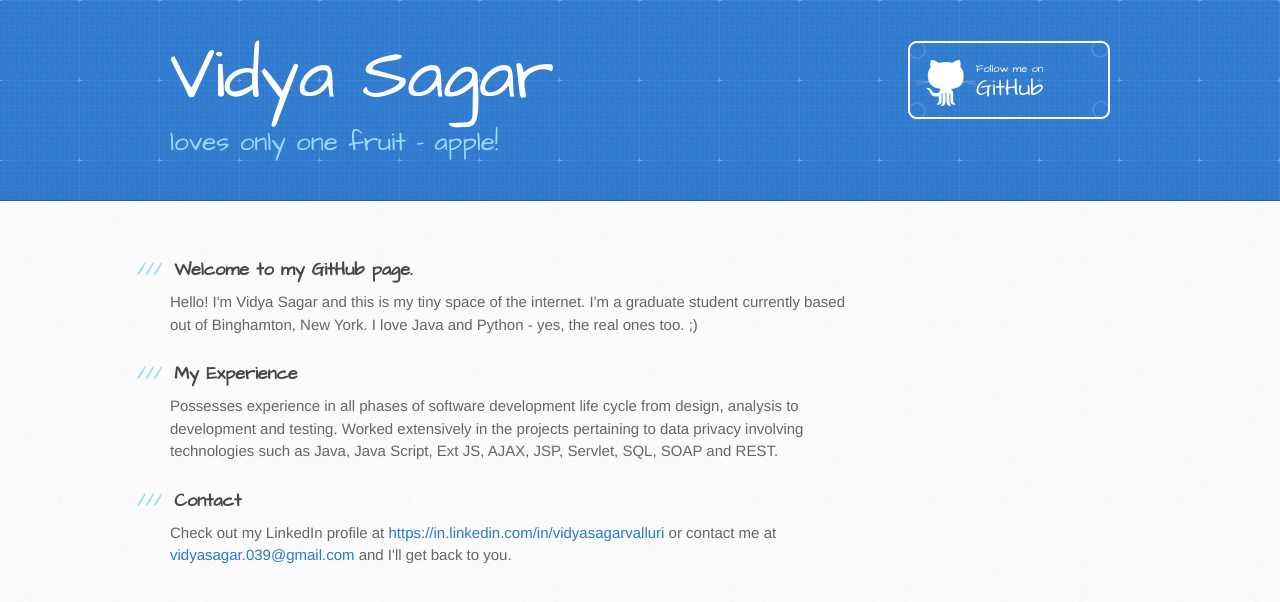
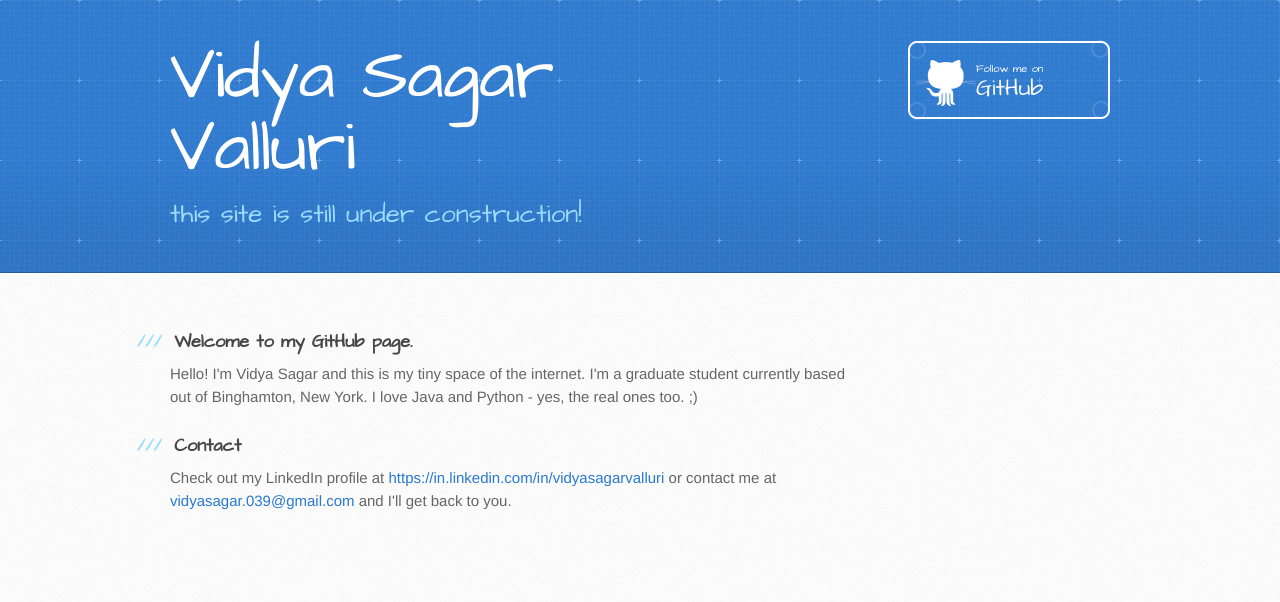
Before and after one commit to VidyasagarV/vidyasagarv.github.io, a plain HTML site: page index.html in a window 1280 px wide. Drawn offline with Linux system fonts and the light colour scheme.

Commit message:
Site under construction

```diff
--- a/index.html
+++ b/index.html
@@ -19,8 +19,9 @@
   <body>
     <header>
       <div class="inner">
-        <h1>Vidya Sagar </h1>
-        <h2>loves only one fruit - apple!</h2>
+        <h1>Vidya Sagar Valluri</h1>
+        <h2>this site is still under construction!</h2>
+<!--         <h2>loves only one fruit - apple!</h2> -->
         <a href="https://github.com/vidyasagarv" class="button"><small>Follow me on</small> GitHub</a>
       </div>
     </header>
@@ -33,11 +34,11 @@
 
 <p>Hello! I'm Vidya Sagar and this is my tiny space of the internet. I'm a graduate student currently based out of Binghamton, New York. I love Java and Python - yes, the real ones too. ;)</p>
 
-<h3>
+<!-- <h3>
 <a id="my-experience" class="anchor" href="#my-experience" aria-hidden="true"><span class="octicon octicon-link"></span></a>My Experience</h3>
 
-<p>Possesses experience in all phases of software development life cycle from design, analysis to development and testing. Worked extensively in the projects pertaining to data privacy involving technologies such as Java, Java Script, Ext JS, AJAX, JSP, Servlet, SQL, SOAP and REST.</p>
-
+<p>Possess experience in all phases of software development life cycle from design, analysis to development and testing. Worked extensively in the projects pertaining to data privacy involving technologies such as Java, Java Script, Ext JS, AJAX, JSP, Servlet, SQL, SOAP and REST.</p>
+ -->
 <h3>
 <a id="contact" class="anchor" href="#contact" aria-hidden="true"><span class="octicon octicon-link"></span></a>Contact</h3>
 
```
